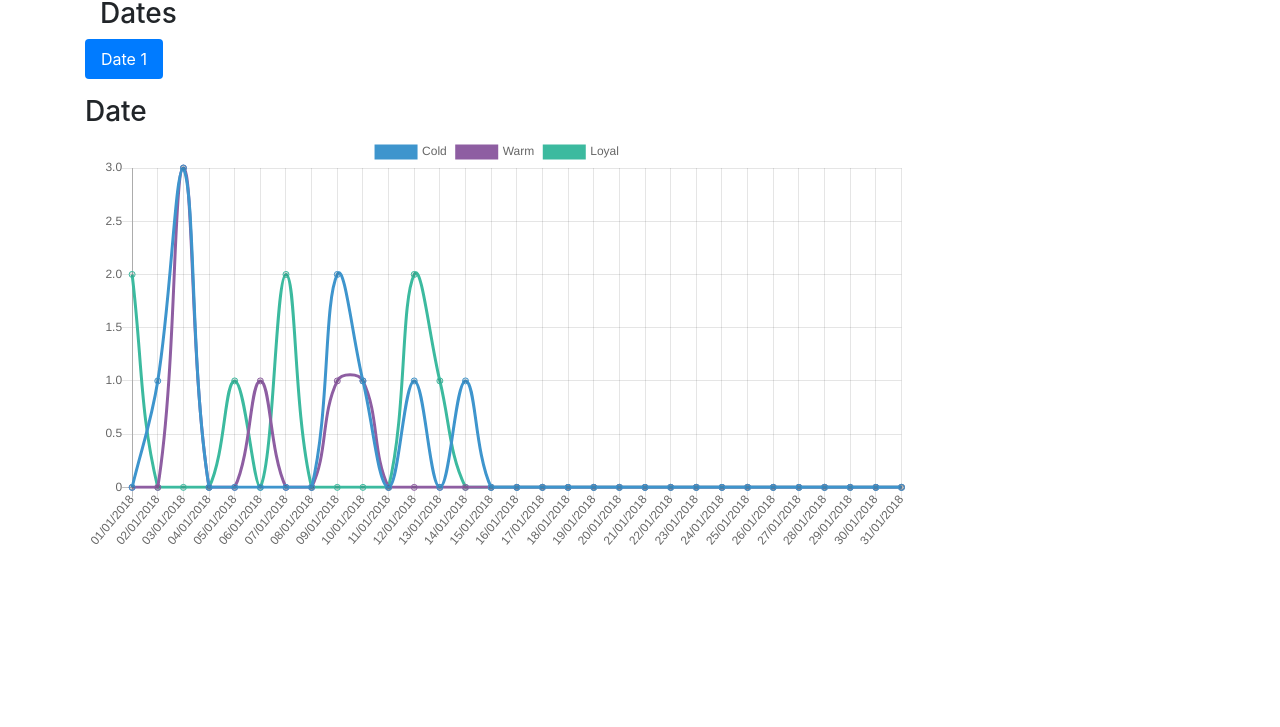
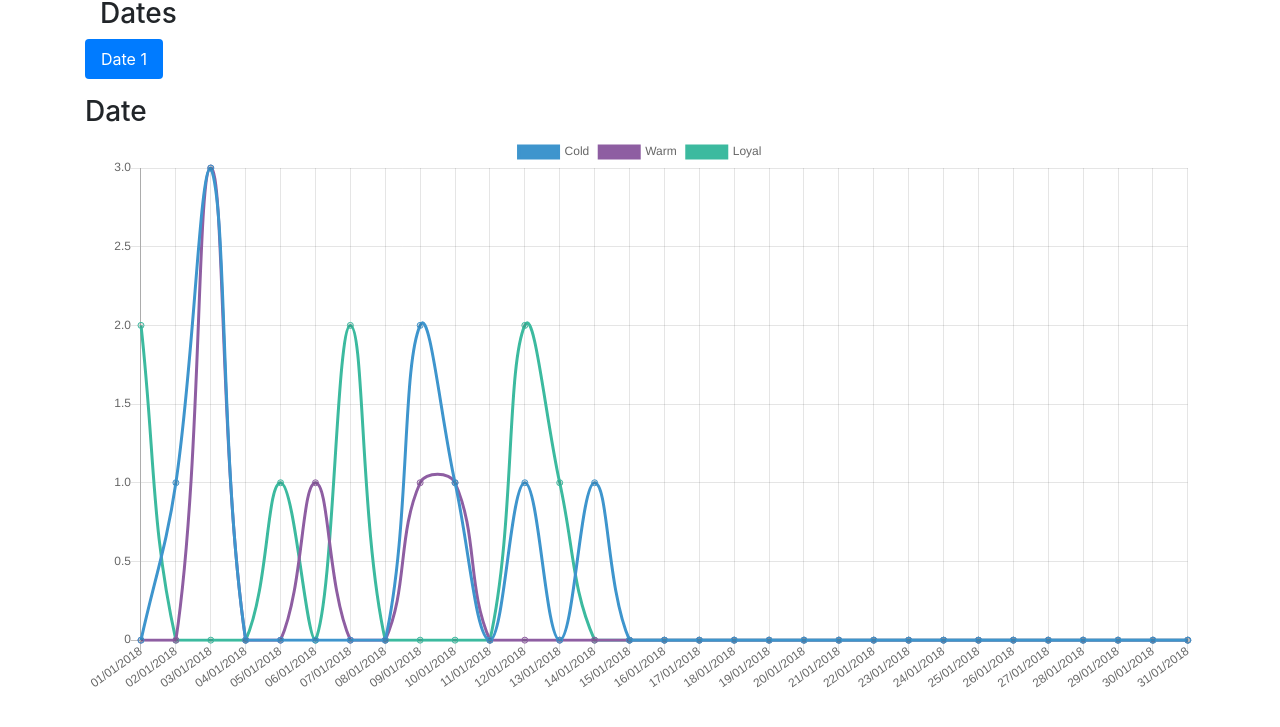
Before and after one commit to benfurber/datadashboard, a website: page chartjs1-v2.html in a window 1280 px wide. Shown: the part 800-1527 px from the top of the page. Before the commit the page ends 1420 px from the top, so only its background shows below. Drawn offline with nearby package versions, Linux system fonts and the light colour scheme.

Commit message:
Tables function abstracting at the right level.

```diff
--- a/chartjs1-v2.html
+++ b/chartjs1-v2.html
@@ -66,8 +66,8 @@
         <div class="tab-pane fade show active" id="pills-date-1" role="tabpanel" aria-labelledby="pills-date-1">
           <div class="row">
             <div class="col-12"><h3>Date</h3></div>
-            <div class="col-9 graph"><canvas id="chart3" width="400" height="200"></canvas></div>
-            <div class="col-3 row" id="table3"><table class="table"></table></div>
+            <div class="col-12 graph"><canvas id="chart3" width="400" height="200"></canvas></div>
+            <div class="col-0 row" id="table3"><table class="table"></table></div>
           </div>
         </div>
 
--- a/js/graphjs1-v2.js
+++ b/js/graphjs1-v2.js
@@ -84,38 +84,41 @@ var ajaxProcess = $.ajax({
 
   // Tables function
 
-  function tables(level1,location) {
+  function tables(level1,level2,level3,location) {
+
+    level2 = eval(level2);
+    level3 = eval(level3);
 
     // Build the title row
     var tColumnTitles = "";
 
     tColumnTitles += "<th></th>" // Empty cell at the beginning
 
-    for ( var i = 0; i < channelTypesLabels.length; i++ ) {
-      tColumnTitles += "<th>" + channelTypesLabels[i] + "</th> "
+    for ( var i = 0; i < level3.length; i++ ) {
+      tColumnTitles += "<th>" + level3[i] + "</th> "
     };
 
     // A running totals object for later on
     var runningTotals = {};
-    for ( var i = 0; i < supporterTypesLabels.length; i++ ) { runningTotals[supporterTypesLabels[i]] = 0; }
-    for ( var i = 0; i < channelTypesLabels.length; i++ ) { runningTotals[channelTypesLabels[i]] = 0; }
+    for ( var i = 0; i < level2.length; i++ ) { runningTotals[level2[i]] = 0; }
+    for ( var i = 0; i < level3.length; i++ ) { runningTotals[level3[i]] = 0; }
 
     // Build each row and add a total for each cell as we go to the running total
     var tRowsCollections = [];
 
-    for ( var i = 0; i < supporterTypesLabels.length; i++ ) {
+    for ( var i = 0; i < level2.length; i++ ) {
 
       var tcells = [];
 
       // The row title
-      tcells += ["<th scope='row'>" + supporterTypesLabels[i] + "</th>"];
+      tcells += ["<th scope='row'>" + level2[i] + "</th>"];
 
       // Each content cell
-      for ( var x = 0; x < channelTypesLabels.length; x++ ) {
-        var theNumber = results[level1][supporterTypesLabels[i]][channelTypesLabels[x]];
+      for ( var x = 0; x < level3.length; x++ ) {
+        var theNumber = results[level1][level2[i]][level3[x]];
         tcells += ["<td>" + theNumber + "</td>"];
-        runningTotals[supporterTypesLabels[i]] += theNumber;
-        runningTotals[channelTypesLabels[x]] += theNumber;
+        runningTotals[level2[i]] += theNumber;
+        runningTotals[level3[x]] += theNumber;
       };
 
       tRowsCollections += ["<tr>" + tcells + "</tr>"];
@@ -127,21 +130,22 @@ var ajaxProcess = $.ajax({
     $(location + " .summary-title").append("<p class='lead'><strong>Total: " + results[level1]['Total'] + "</strong></p>");
 
     $(location).append('<div class="col-6 first-col"></div>')
-    for ( var i = 0; i < supporterTypesLabels.length; i++ ) { dataSummaries(runningTotals[supporterTypesLabels[i]],supporterTypesLabels[i],location + " .first-col"); }
+    for ( var i = 0; i < level2.length; i++ ) { dataSummaries(runningTotals[level2[i]],level2[i],location + " .first-col"); }
     $(location).append('<div class="col-6 second-col"></div>')
-    for ( var i = 0; i < channelTypesLabels.length; i++ ) { dataSummaries(runningTotals[channelTypesLabels[i]],channelTypesLabels[i],location + " .second-col"); }
+    for ( var i = 0; i < level3.length; i++ ) { dataSummaries(runningTotals[level3[i]],level3[i],location + " .second-col"); }
 
   };
 
   // Calling the functions (The view?)
 
   theChart('horizontalBar','Collections','supporterTypesLabels','channelTypesLabels','chart1');
-  tables('Collections','#table1');
+  tables('Collections','supporterTypesLabels','channelTypesLabels','#table1');
 
   theChart('horizontalBar','Collectors','supporterTypesLabels','channelTypesLabels','chart2');
-  tables('Collectors', '#table2');
+  tables('Collectors','supporterTypesLabels','channelTypesLabels','#table2');
 
   theChart('line','signUpDateType','allDatesLabels','supporterTypesLabels','chart3');
+  // tables('signUpDateType','allDatesLabels','supporterTypesLabels','#table3');
 
 
   pageTitles();
```
